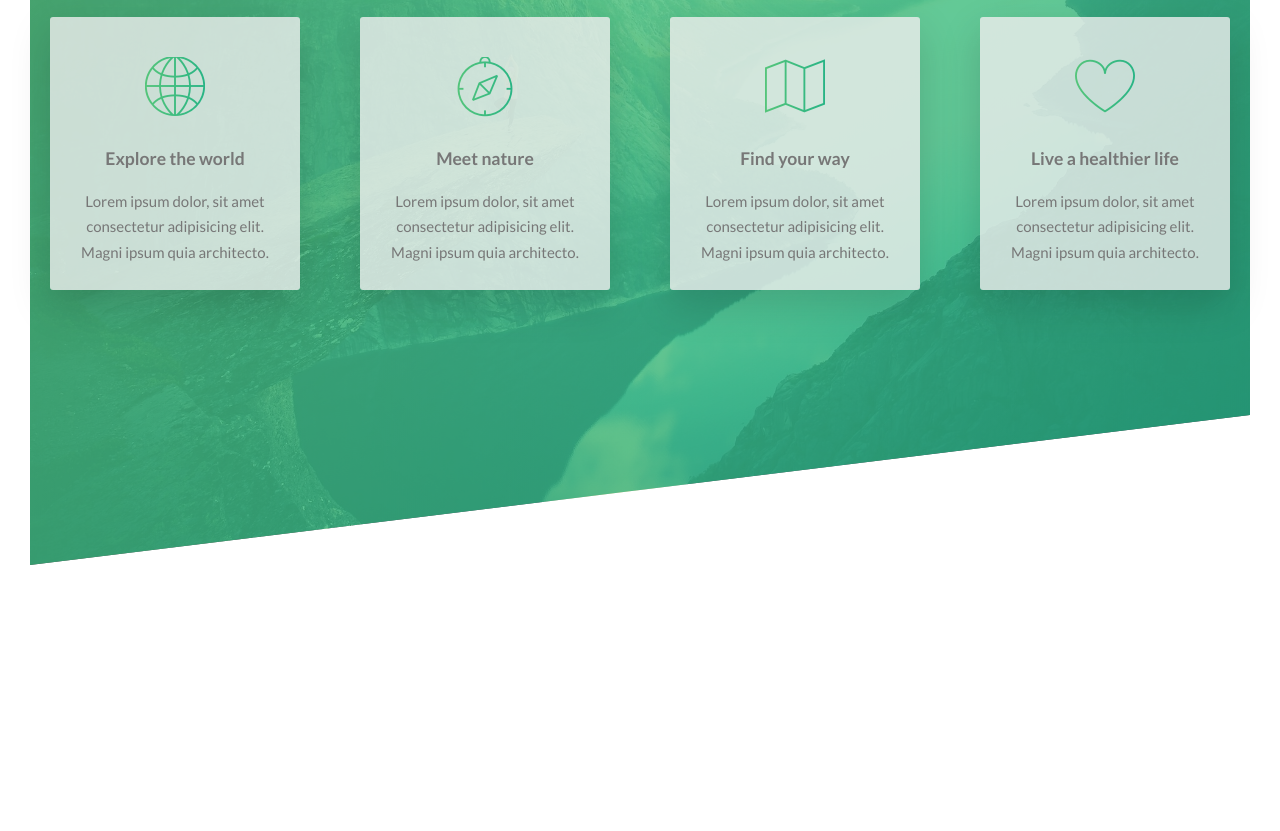
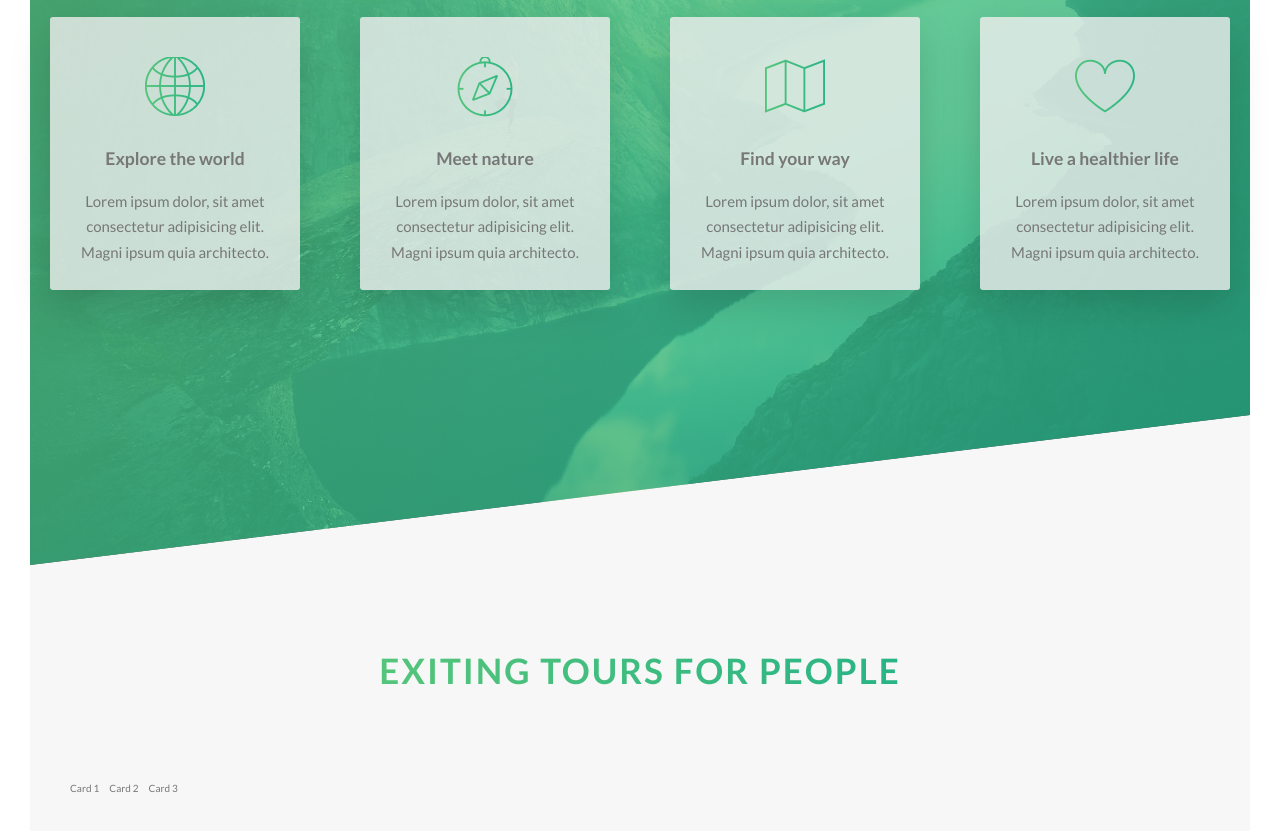
Before and after one commit to huzaifaaak/natours-learning, a website: page index.html in a window 1280 px wide. Shown: the part 1694-2525 px from the top of the page. Before the commit the page ends 2259 px from the top, so only its background shows below. Drawn offline with Linux system fonts and the light colour scheme.

Commit message:
chore: added container for row

```diff
--- a/index.html
+++ b/index.html
@@ -124,5 +124,17 @@
         </div>
       </div>
     </section>
+
+    <section class="section-tours">
+      <div class="u-center-text u-margin-bottom-big">
+        <h2 class="heading-secondary">Exiting tours for people</h2>
+      </div>
+
+      <div class="row">
+        <div class="card__container">Card 1</div>
+        <div class="card__container">Card 2</div>
+        <div class="card__container">Card 3</div>
+      </div>
+    </section>
   </main>
 </html>
--- a/sass/pages/_home.scss
+++ b/sass/pages/_home.scss
@@ -79,3 +79,9 @@
     transform: translateY(-1.5rem) scale(1.03);
   }
 }
+
+.section-tours {
+  background-color: $color-grey-light-1;
+  padding: 25rem 0 50rem 0;
+  margin-top: -10rem;
+}
```
Also changed, not shown: css/style.css.
